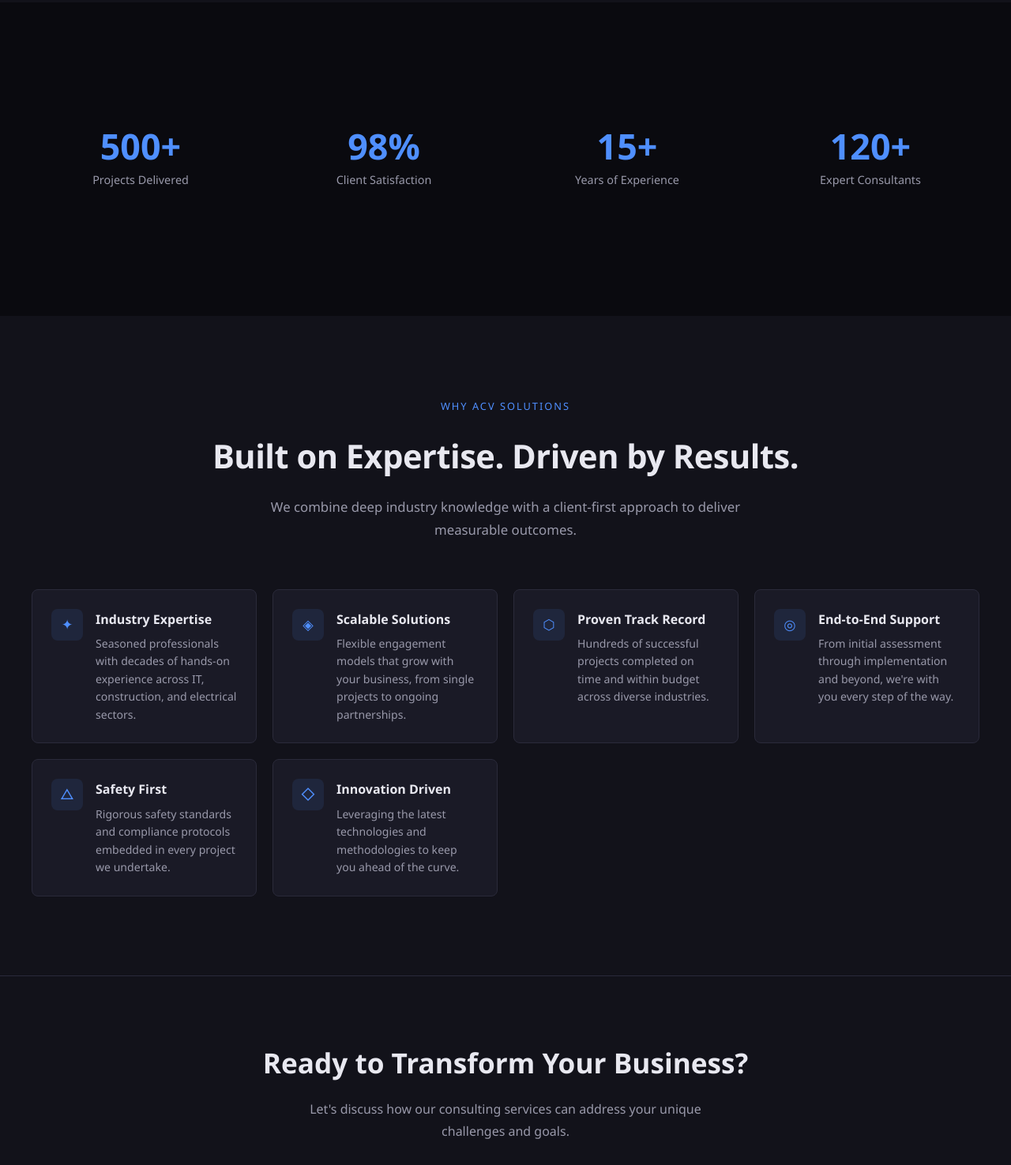
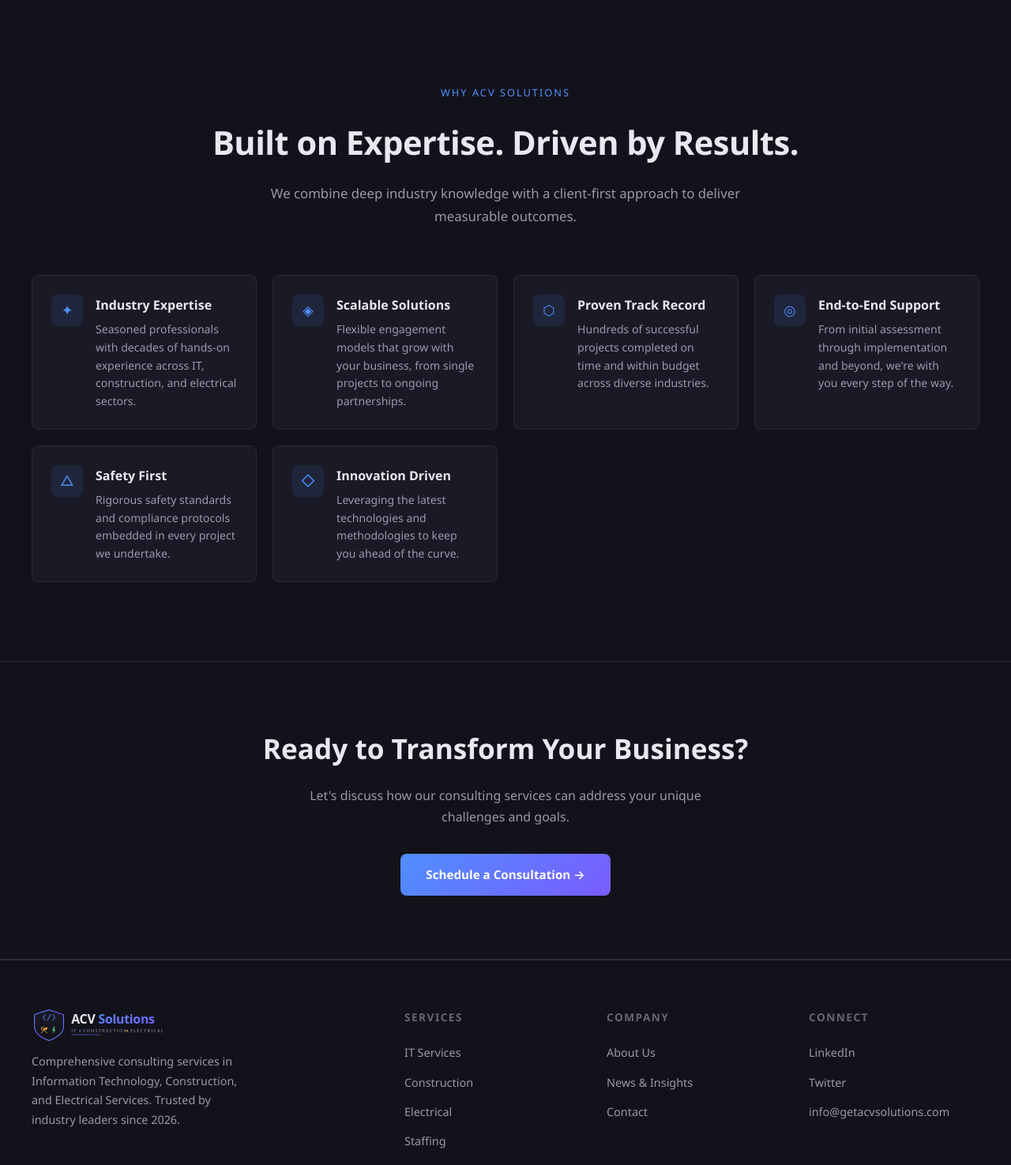
Before and after one commit to conikeeinv/ACV-Solutions, a plain HTML site: page index.html in a window 1280 px wide. Shown: the part 1502-2977 px from the top of the page at 79% size. Drawn offline with Linux system fonts and the light colour scheme.

Commit message:
Add files via upload

```diff
--- a/index.html
+++ b/index.html
@@ -77,30 +77,6 @@
     </div>
   </section>
 
-  <!-- Stats -->
-  <section class="section">
-    <div class="container">
-      <div class="stats-row">
-        <div class="stat">
-          <div class="stat-number">500+</div>
-          <div class="stat-label">Projects Delivered</div>
-        </div>
-        <div class="stat">
-          <div class="stat-number">98%</div>
-          <div class="stat-label">Client Satisfaction</div>
-        </div>
-        <div class="stat">
-          <div class="stat-number">15+</div>
-          <div class="stat-label">Years of Experience</div>
-        </div>
-        <div class="stat">
-          <div class="stat-number">120+</div>
-          <div class="stat-label">Expert Consultants</div>
-        </div>
-      </div>
-    </div>
-  </section>
-
   <!-- Why Choose Us -->
   <section class="section section-dark">
     <div class="container">
@@ -168,7 +144,7 @@
     <div class="footer-grid">
       <div class="footer-brand">
         <div class="nav-logo footer-logo"><img src="logo.svg" alt="ACV Solutions"></div>
-        <p>Comprehensive consulting services in Information Technology, Construction, and Electrical Services. Trusted by industry leaders since 2010.</p>
+        <p>Comprehensive consulting services in Information Technology, Construction, and Electrical Services. Trusted by industry leaders since 2026.</p>
       </div>
       <div>
         <h4>Services</h4>
@@ -192,7 +168,7 @@
         <ul class="footer-links">
           <li><a href="#">LinkedIn</a></li>
           <li><a href="#">Twitter</a></li>
-          <li><a href="mailto:info@acvsolutions.com">info@acvsolutions.com</a></li>
+          <li><a href="mailto:info@getacvsolutions.com">info@getacvsolutions.com</a></li>
         </ul>
       </div>
     </div>
```
Also changed, not shown: about.html (+6 -10 lines), construction.html (+1 -1 lines), contact.html (+7 -7 lines), electrical.html (+1 -1 lines), it-services.html (+1 -1 lines), news.html (+1 -1 lines), staffing.html (+1 -24 lines), christopher.jpeg (added), vinod.jpeg (added), 1 other file.
